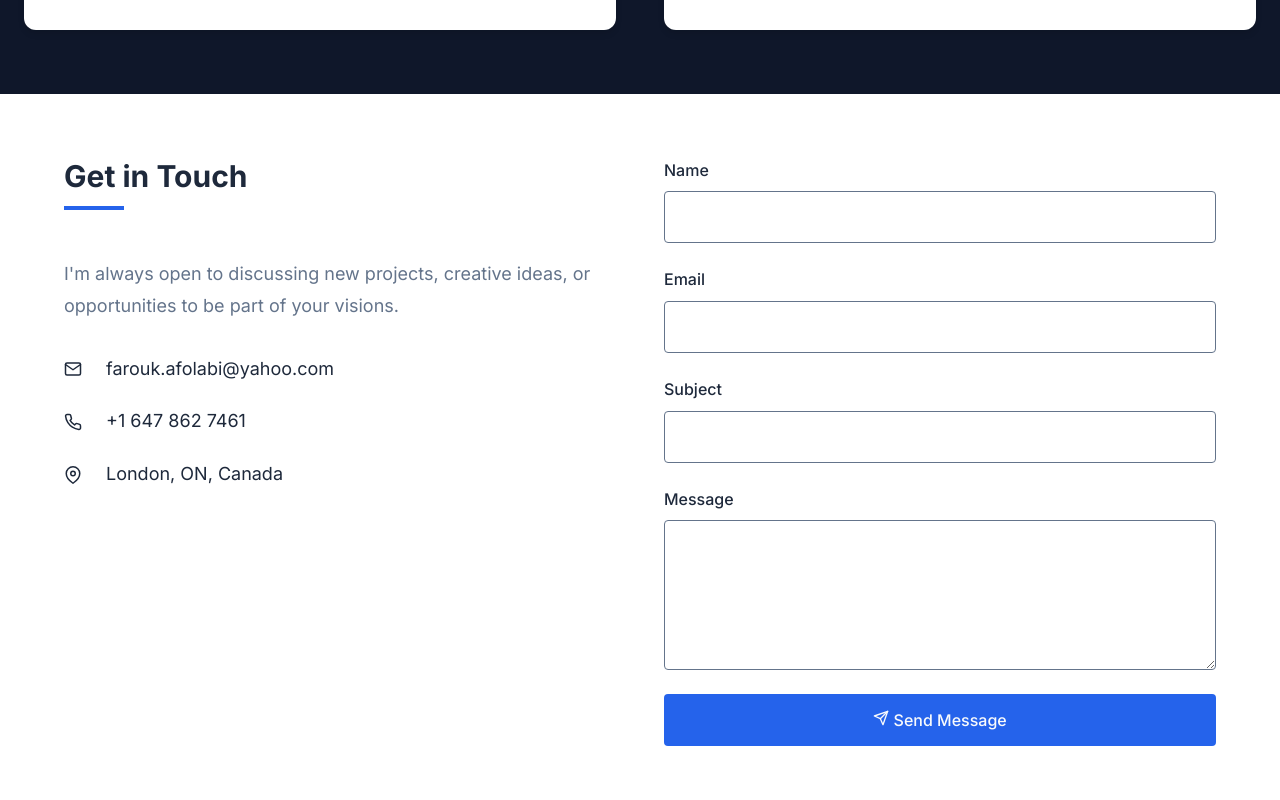
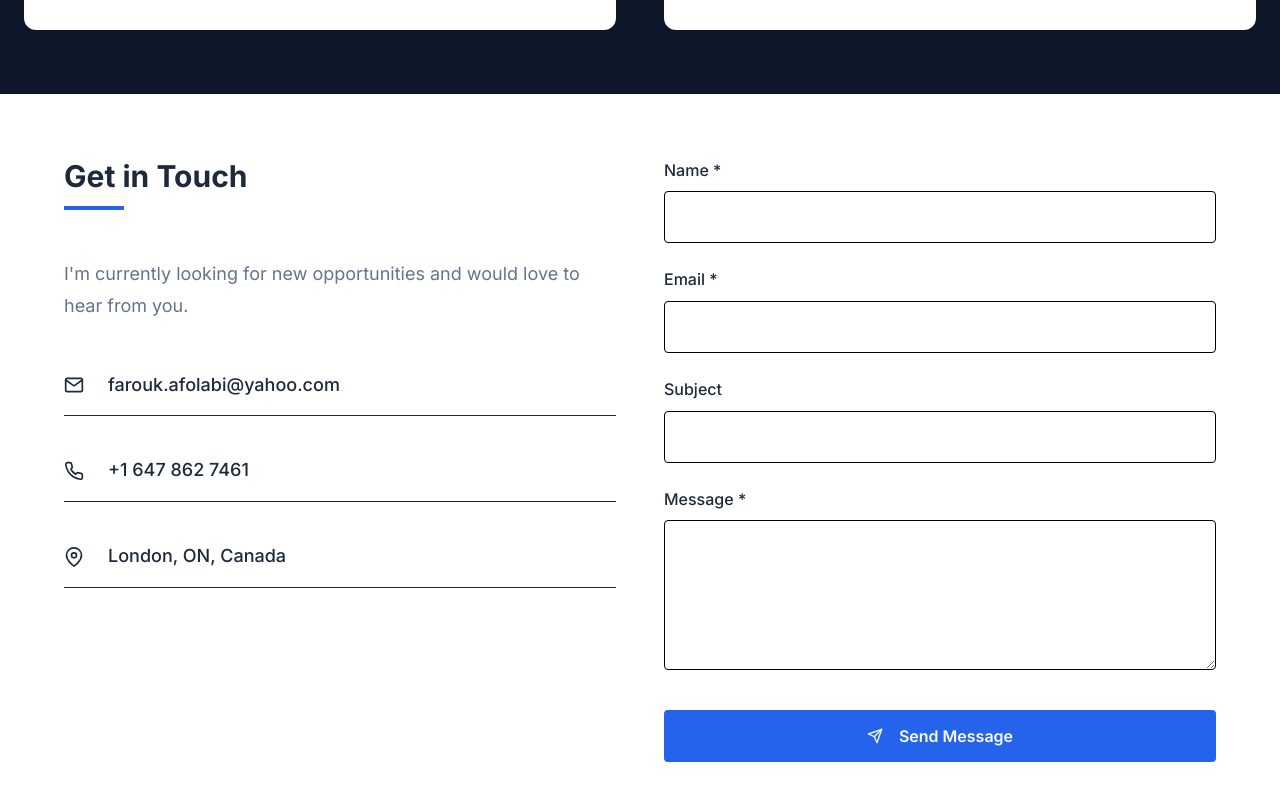
Before and after one commit to farouk-afolabi/Portfolio12345, a React (Vite) app: page / in a window 1280 px wide. Shown: the part 2348-3148 px from the top of the page. Built offline with nearby package versions, Linux system fonts and the light colour scheme.

Commit message:
minimal fixes

```diff
--- a/src/components/Contact.jsx
+++ b/src/components/Contact.jsx
@@ -2,11 +2,13 @@ import styled from '@emotion/styled';
 import { motion } from 'framer-motion';
 import { FiMail, FiPhone, FiMapPin, FiSend } from 'react-icons/fi';
 import { theme } from '../styles/theme';
-import { useState } from 'react';
+import { useState, useEffect } from 'react';
 
+// Styled Components
 const ContactSection = styled.section`
   background-color: ${theme.colors.background};
   padding: ${theme.spacing['2xl']} 0;
+  scroll-margin-top: 80px;
 `;
 
 const ContactContainer = styled.div`
@@ -19,6 +21,7 @@ const ContactContainer = styled.div`
 
   @media (max-width: ${theme.breakpoints.md}) {
     grid-template-columns: 1fr;
+    gap: ${theme.spacing.lg};
   }
 `;
 
@@ -57,12 +60,25 @@ const ContactDetails = styled(motion.div)`
   gap: ${theme.spacing.md};
 `;
 
-const ContactItem = styled.div`
+const ContactItem = styled.a`
   display: flex;
   align-items: center;
   gap: ${theme.spacing.md};
   color: ${theme.colors.text};
   font-size: ${theme.fontSizes.lg};
+  text-decoration: none;
+  transition: transform 0.2s;
+  padding: ${theme.spacing.sm} 0;
+  border-bottom: 1px solid ${theme.colors.border};
+
+  &:hover {
+    color: ${theme.colors.primary};
+    transform: translateX(5px);
+  }
+
+  svg {
+    flex-shrink: 0;
+  }
 `;
 
 const ContactForm = styled(motion.form)`
@@ -80,33 +96,38 @@ const FormGroup = styled.div`
 const Label = styled.label`
   color: ${theme.colors.text};
   font-weight: 500;
+  font-size: ${theme.fontSizes.base};
 `;
 
 const Input = styled.input`
   padding: ${theme.spacing.sm};
-  border: 1px solid ${theme.colors.textLight};
+  border: 1px solid ${theme.colors.border};
   border-radius: 4px;
   font-size: ${theme.fontSizes.base};
   transition: ${theme.transitions.default};
+  background: ${theme.colors.inputBackground};
 
   &:focus {
     outline: none;
     border-color: ${theme.colors.primary};
+    box-shadow: 0 0 0 2px ${theme.colors.primary}20;
   }
 `;
 
 const TextArea = styled.textarea`
   padding: ${theme.spacing.sm};
-  border: 1px solid ${theme.colors.textLight};
+  border: 1px solid ${theme.colors.border};
   border-radius: 4px;
   font-size: ${theme.fontSizes.base};
   min-height: 150px;
   resize: vertical;
   transition: ${theme.transitions.default};
+  background: ${theme.colors.inputBackground};
 
   &:focus {
     outline: none;
     border-color: ${theme.colors.primary};
+    box-shadow: 0 0 0 2px ${theme.colors.primary}20;
   }
 `;
 
@@ -116,40 +137,49 @@ const SubmitButton = styled(motion.button)`
   padding: ${theme.spacing.sm} ${theme.spacing.lg};
   border-radius: 4px;
   font-size: ${theme.fontSizes.base};
-  font-weight: 500;
+  font-weight: 600;
   cursor: pointer;
   transition: ${theme.transitions.default};
+  display: flex;
+  align-items: center;
+  justify-content: center;
+  gap: ${theme.spacing.sm};
+  margin-top: ${theme.spacing.sm};
 
-  &:hover {
+  &:hover:not(:disabled) {
     background-color: ${theme.colors.secondary};
+    transform: translateY(-2px);
+  }
+
+  &:disabled {
+    opacity: 0.7;
+    cursor: not-allowed;
   }
 `;
 
-
-const SuccessMessage = styled(motion.div)`
-  background-color: ${theme.colors.successLight};
-  color: ${theme.colors.success};
+const StatusMessage = styled(motion.div)`
   padding: ${theme.spacing.md};
   border-radius: 4px;
   font-size: ${theme.fontSizes.base};
   text-align: center;
   margin-top: ${theme.spacing.md};
-  border: 1px solid ${theme.colors.success};
+  border: 1px solid;
 `;
 
-const ErrorMessage = styled(SuccessMessage)`
+const SuccessMessage = styled(StatusMessage)`
+  background-color: ${theme.colors.successLight};
+  color: ${theme.colors.success};
+  border-color: ${theme.colors.success};
+`;
+
+const ErrorMessage = styled(StatusMessage)`
   background-color: ${theme.colors.errorLight};
   color: ${theme.colors.error};
   border-color: ${theme.colors.error};
 `;
 
+// Main Component
 const Contact = () => {
-  const [formData, setFormData] = useState({
-    name: '',
-    email: '',
-    subject: '',
-    message: ''
-  });
   const [status, setStatus] = useState({
     submitting: false,
     success: false,
@@ -157,56 +187,83 @@ const Contact = () => {
     message: ''
   });
 
-  const handleChange = (e) => {
-    const { name, value } = e.target;
-    setFormData(prev => ({
-      ...prev,
-      [name]: value
-    }));
-  };
-
   const handleSubmit = async (e) => {
     e.preventDefault();
-    setStatus({ submitting: true, success: false, error: false });
+    setStatus({ submitting: true, success: false, error: false, message: '' });
+
+    const form = e.target;
+    const formData = new FormData(form);
+    const data = Object.fromEntries(formData);
+
+    // Enhanced validation
+    const errors = [];
+    if (!data.name) errors.push('name');
+    if (!data.email) errors.push('email');
+    if (!data.message) errors.push('message');
+
+    if (errors.length > 0) {
+      setStatus({
+        submitting: false,
+        error: true,
+        message: `Please fill all required fields: ${errors.join(', ')}`
+      });
+      return;
+    }
+
+    if (!/^[^\s@]+@[^\s@]+\.[^\s@]+$/.test(data.email)) {
+      setStatus({
+        submitting: false,
+        error: true,
+        message: 'Please enter a valid email address'
+      });
+      return;
+    }
 
     try {
       const response = await fetch('https://portfolio12345-backend.onrender.com/api/contact', {
         method: 'POST',
-        headers: {
-          'Content-Type': 'application/json',
-        },
-        body: JSON.stringify({
-          name: e.target.name.value,
-          email: e.target.email.value,
-          subject: e.target.subject.value,
-          message: e.target.message.value
-        }),
+        headers: { 'Content-Type': 'application/json' },
+        body: JSON.stringify(data),
+        signal: AbortSignal.timeout(8000) // 8 second timeout
       });
 
-      const data = await response.json();
+      if (!response.ok) {
+        const errorData = await response.json();
+        throw new Error(errorData.message || `Server responded with ${response.status}`);
+      }
 
-      if (!response.ok) {
-        throw new Error(data.message || 'Failed to send message');
-      }
+      const result = await response.json();
+
+      // Reset form before showing success
+      form.reset();
 
       setStatus({
         submitting: false,
         success: true,
-        message: data.message
+        message: result.message || 'Message sent successfully!'
       });
 
-      // Reset form
-      e.target.reset();
-
     } catch (error) {
+      console.error('Submission error:', error);
       setStatus({
         submitting: false,
         error: true,
-        message: error.message || 'An unexpected error occurred'
+        message: error.name === 'AbortError'
+          ? 'Request timed out. Please try again.'
+          : error.message || 'Network error. Please check your connection.'
       });
     }
   };
 
+  // Auto-dismiss success message
+  useEffect(() => {
+    if (status.success) {
+      const timer = setTimeout(() => {
+        setStatus(prev => ({ ...prev, success: false }));
+      }, 5000);
+      return () => clearTimeout(timer);
+    }
+  }, [status.success]);
 
   return (
     <ContactSection id="contact">
@@ -226,7 +283,7 @@ const Contact = () => {
             viewport={{ once: true }}
             transition={{ duration: 0.5, delay: 0.1 }}
           >
-            I'm always open to discussing new projects, creative ideas, or opportunities to be part of your visions.
+            I'm currently looking for new opportunities and would love to hear from you.
           </ContactText>
           <ContactDetails
             initial={{ opacity: 0, y: 20 }}
@@ -234,16 +291,20 @@ const Contact = () => {
             viewport={{ once: true }}
             transition={{ duration: 0.5, delay: 0.2 }}
           >
-            <ContactItem>
-              <FiMail />
+            <ContactItem href="mailto:farouk.afolabi@yahoo.com">
+              <FiMail size={20} />
               <span>farouk.afolabi@yahoo.com</span>
             </ContactItem>
-            <ContactItem>
-              <FiPhone />
+            <ContactItem href="tel:+16478627461">
+              <FiPhone size={20} />
               <span>+1 647 862 7461</span>
             </ContactItem>
-            <ContactItem>
-              <FiMapPin />
+            <ContactItem
+              href="https://maps.google.com?q=London,ON,Canada"
+              target="_blank"
+              rel="noopener noreferrer"
+            >
+              <FiMapPin size={20} />
               <span>London, ON, Canada</span>
             </ContactItem>
           </ContactDetails>
@@ -256,24 +317,20 @@ const Contact = () => {
           transition={{ duration: 0.5, delay: 0.3 }}
         >
           <FormGroup>
-            <Label htmlFor="name">Name</Label>
+            <Label htmlFor="name">Name *</Label>
             <Input
               type="text"
               id="name"
               name="name"
-              value={formData.name}
-              onChange={handleChange}
               required
             />
           </FormGroup>
           <FormGroup>
-            <Label htmlFor="email">Email</Label>
+            <Label htmlFor="email">Email *</Label>
             <Input
               type="email"
               id="email"
               name="email"
-              value={formData.email}
-              onChange={handleChange}
               required
             />
           </FormGroup>
@@ -283,18 +340,13 @@ const Contact = () => {
               type="text"
               id="subject"
               name="subject"
-              value={formData.subject}
-              onChange={handleChange}
-              required
             />
           </FormGroup>
           <FormGroup>
-            <Label htmlFor="message">Message</Label>
+            <Label htmlFor="message">Message *</Label>
             <TextArea
               id="message"
               name="message"
-              value={formData.message}
-              onChange={handleChange}
               required
             />
           </FormGroup>
@@ -304,9 +356,7 @@ const Contact = () => {
             whileTap={{ scale: 0.98 }}
             disabled={status.submitting}
           >
-            {status.submitting ? (
-              'Sending...'
-            ) : (
+            {status.submitting ? 'Sending...' : (
               <>
                 <FiSend /> Send Message
               </>
@@ -318,6 +368,7 @@ const Contact = () => {
               initial={{ opacity: 0, y: 10 }}
               animate={{ opacity: 1, y: 0 }}
               exit={{ opacity: 0 }}
+              aria-live="polite"
             >
               {status.message}
             </SuccessMessage>
@@ -328,6 +379,7 @@ const Contact = () => {
               initial={{ opacity: 0, y: 10 }}
               animate={{ opacity: 1, y: 0 }}
               exit={{ opacity: 0 }}
+              aria-live="assertive"
             >
               {status.message}
             </ErrorMessage>
```
Also changed, not shown: 1 other file (tests, documents, lock files or other folders).
